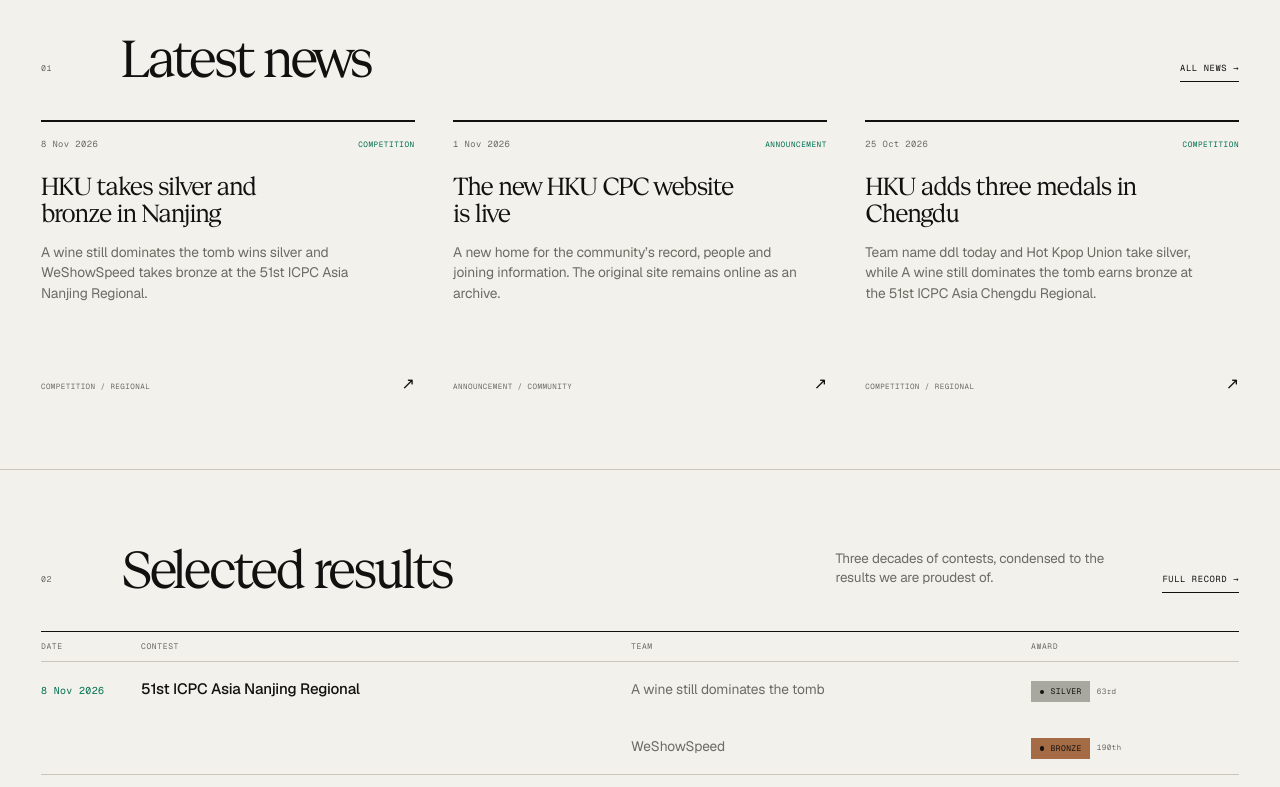
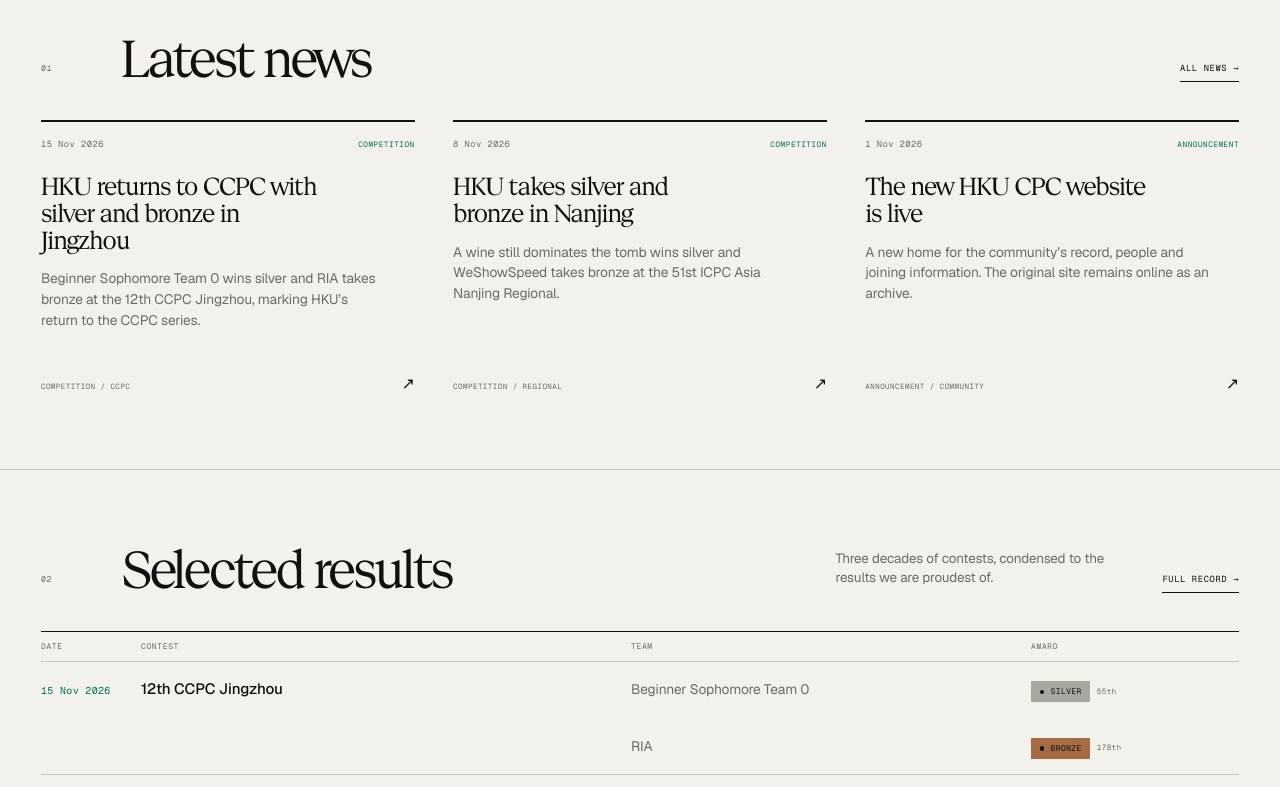
Before and after one commit to hkucpc/hkucpc.github.io, an Astro site: page / in a window 1280 px wide. Shown: the part 1080-1867 px from the top of the page. Built offline with nearby package versions, Linux system fonts and the light colour scheme; Astro itself is replaced by a stand-in of ours.

Commit message:
Add 2026 CCPC Jingzhou results (#20)
* Add 2026 CCPC Jingzhou results

* Shorten CCPC Jingzhou contest name

* Update Jingzhou label in hero

* Add RIA Jingzhou bronze honor

* Add CCPC Jingzhou return news

* Remove player names from CCPC news

```diff
--- a/src/data/achievements.ts
+++ b/src/data/achievements.ts
@@ -24,6 +24,24 @@ export interface Achievement {
   note?: string;
 }
 export const achievements: Achievement[] = [
+  {
+    year: 2026,
+    date: "2026-11-15",
+    contest: "12th CCPC Jingzhou",
+    teamId: "2026-beginner-sophomore-team-0",
+    award: 'Silver',
+    rank: '55th',
+    category: 'CCPC',
+  },
+  {
+    year: 2026,
+    date: "2026-11-15",
+    contest: "12th CCPC Jingzhou",
+    teamId: "2026-ria",
+    award: 'Bronze',
+    rank: '178th',
+    category: 'CCPC',
+  },
   {
     year: 2026,
     date: "2026-11-08",
@@ -1125,6 +1143,6 @@ export const worldFinals = achievements.filter(
 
 export const achievementStats = [
   { value: '10', label: 'ICPC World Finals appearances', note: '2001 — 2025' },
-  { value: '69', label: 'ICPC & CCPC medals', note: '2001 — 2026' },
+  { value: '71', label: 'ICPC & CCPC medals', note: '2001 — 2026' },
   { value: '37', label: 'Seasons on record', note: 'Since 1990' },
 ];
--- a/src/data/news.ts
+++ b/src/data/news.ts
@@ -2,6 +2,7 @@ export type NewsTag =
   | 'Competition'
   | 'World Finals'
   | 'Regional'
+  | 'CCPC'
   | 'Training'
   | 'Announcement'
   | 'Community';
@@ -19,6 +20,21 @@ export interface Post {
 }
 
 export const posts: Post[] = [
+  {
+    slug: 'ccpc-jingzhou-2026',
+    title: 'HKU returns to CCPC with silver and bronze in Jingzhou',
+    date: '2026-11-15',
+    displayDate: '15 Nov 2026',
+    tags: ['Competition', 'CCPC'],
+    excerpt:
+      'Beginner Sophomore Team 0 wins silver and RIA takes bronze at the 12th CCPC Jingzhou, marking HKU’s return to the CCPC series.',
+    body: [
+      'HKU returned to the China Collegiate Programming Contest at the 12th CCPC Jingzhou, earning one silver and one bronze medal.',
+      '[Beginner Sophomore Team 0](/people/2026-beginner-sophomore-team-0/) finished 55th for silver, while [RIA](/people/2026-ria/) took bronze in 178th.',
+      '## Back in the CCPC',
+      'The result marks HKU’s first CCPC appearance since the 2018–19 season, when GMT+7 won gold and finished 5th at the CCPC Final in Shenzhen. After several years away from the series, HKU squads are competing in the CCPC again.',
+    ],
+  },
   {
     slug: 'nanjing-regional-2026',
     title: 'HKU takes silver and bronze in Nanjing',
--- a/src/data/site.ts
+++ b/src/data/site.ts
@@ -25,6 +25,6 @@ export const nav = [
 
 export const stats = [
   { value: '10', label: 'ICPC World Finals appearances', note: '2001 — 2025' },
-  { value: '69', label: 'ICPC & CCPC medals', note: '2001 — 2026' },
+  { value: '71', label: 'ICPC & CCPC medals', note: '2001 — 2026' },
   { value: '37', label: 'Seasons on record', note: 'Since 1990' },
 ];
--- a/src/data/teams.ts
+++ b/src/data/teams.ts
@@ -82,7 +82,9 @@ export const teamSeasons: Team[] = [
       "raul-jafarli",
       "ismayil-maharramov",
     ],
-    honors: [],
+    honors: [
+      "Bronze Medal in 12th CCPC Jingzhou",
+    ],
   },
   {
     id: "2026-beginner-sophomore-team-0",
@@ -94,7 +96,9 @@ export const teamSeasons: Team[] = [
       "chengyu-huang",
       "yuchen-zhang",
     ],
-    honors: [],
+    honors: [
+      "Silver Medal in 12th CCPC Jingzhou",
+    ],
   },
   {
     id: "2026-a-wine-still-dominates-the-tomb",
--- a/src/pages/achievements.astro
+++ b/src/pages/achievements.astro
@@ -34,7 +34,7 @@ const icpcCcpcMedals = achievements.filter(
     index="03"
     label="Achievements"
     title="The record."
-    intro={`${worldFinals.length} ICPC World Finals appearances and ${icpcCcpcMedals} ICPC & CCPC medals. The record also covers the ACM-HK Programming Contest, from a 1990–91 local title to the 2026 Xi’an, Chengdu and Nanjing regionals. Some early results may be missing.`}
+    intro={`${worldFinals.length} ICPC World Finals appearances and ${icpcCcpcMedals} ICPC & CCPC medals. The record also covers the ACM-HK Programming Contest, from a 1990–91 local title to the 2026 Xi’an, Chengdu, Nanjing and Jingzhou contests. Some early results may be missing.`}
     meta={`1990 — 2026 / ${achievements.length} entries`}
   />
 
--- a/src/pages/index.astro
+++ b/src/pages/index.astro
@@ -61,7 +61,7 @@ const selected = medalRows.filter((row) =>
           </div>
           <div class="hero-note">
             <p class="kicker">Latest result</p>
-            <p>51st ICPC Asia Nanjing Regional<br />Silver, 63rd place</p>
+            <p>12th CCPC Jingzhou<br />Silver, 55th place</p>
           </div>
         </div>
       </div>
```
